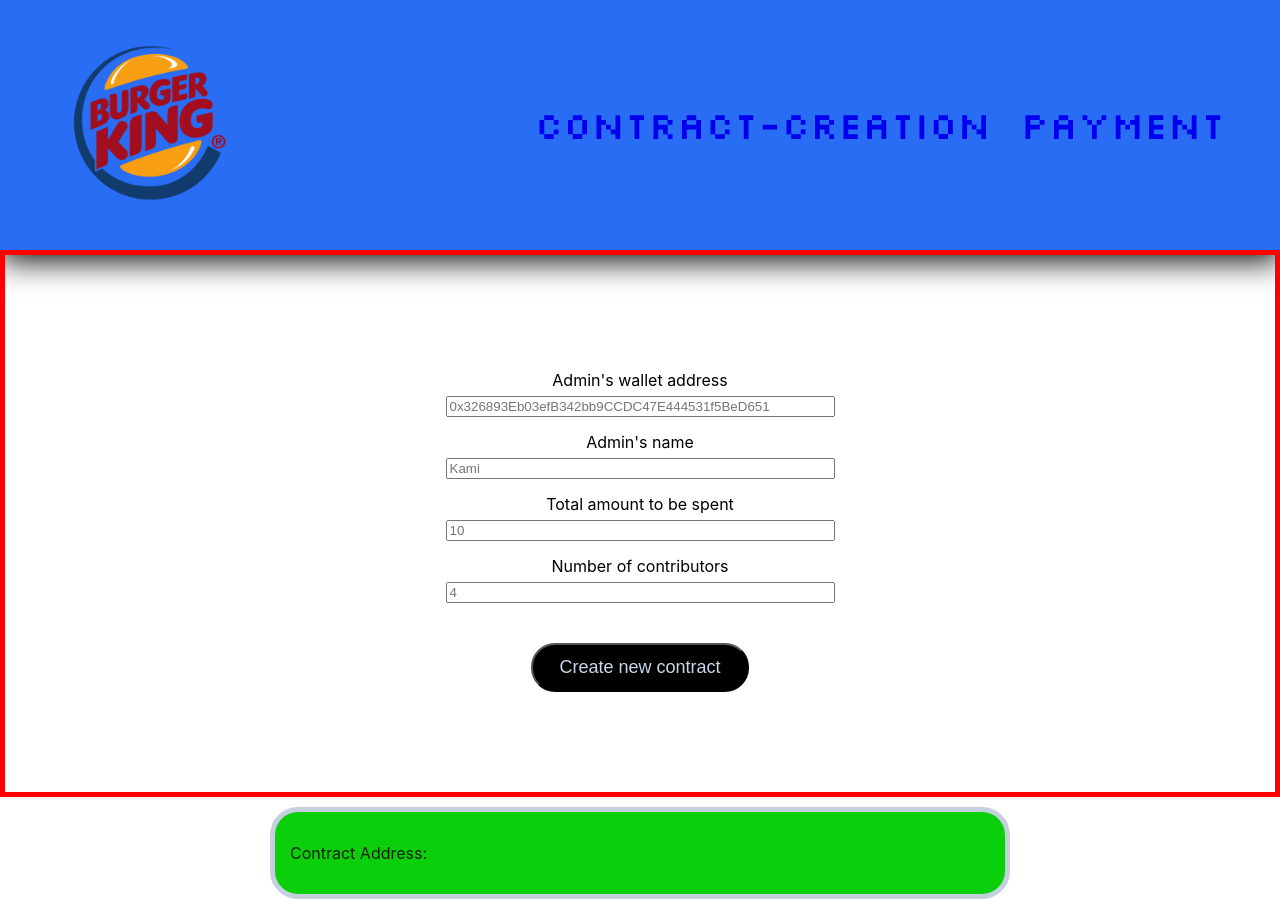
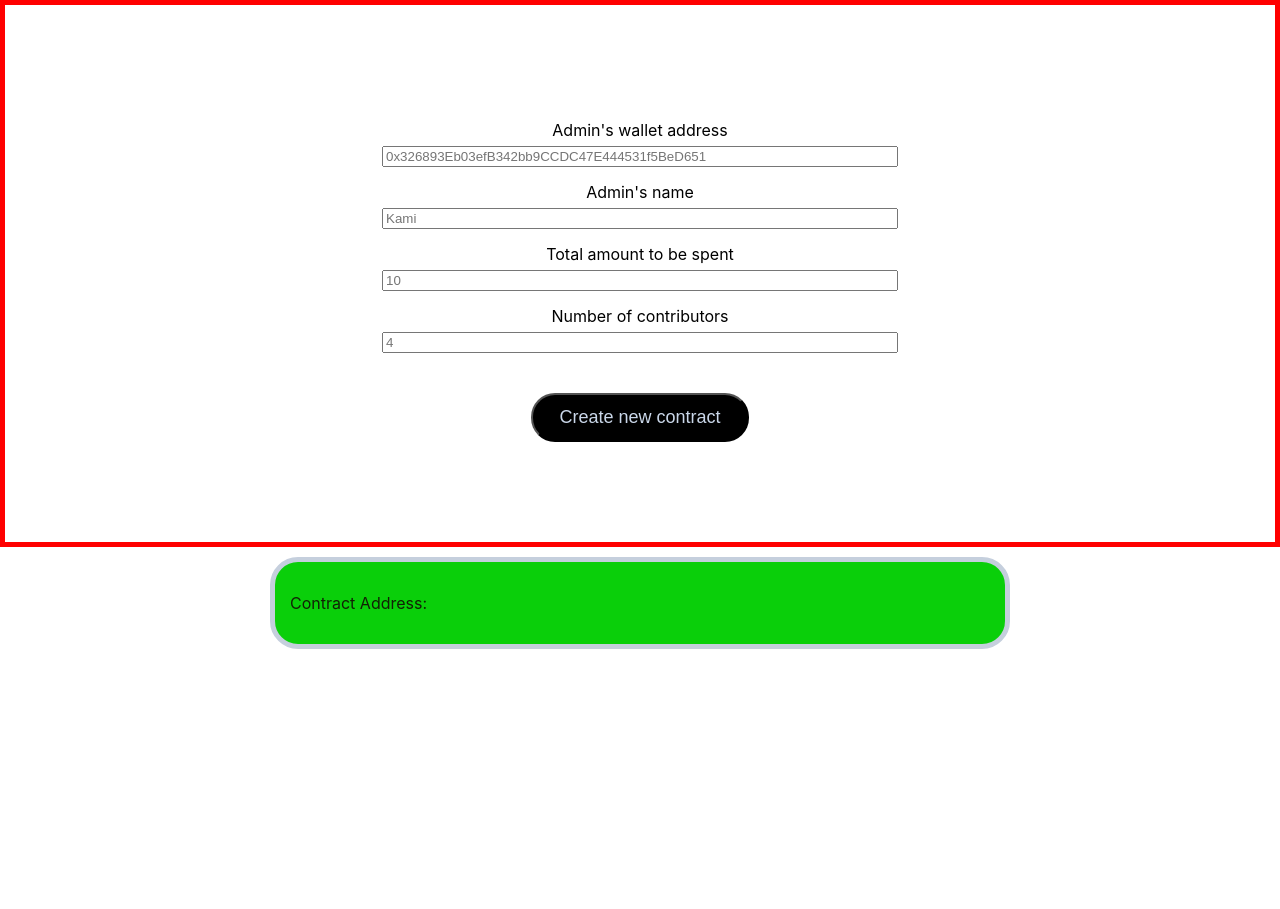
Before and after one commit to Banksy-said-hi/Dong-React, a React (Create React App) app: page /creation in a window 1280 px wide. After the commit the page ends 800 px from the top, so only its background shows below. Built offline with nearby package versions, Linux system fonts and the light colour scheme.

Commit message:
Improved Creation Page compatiblity with touch screen

```diff
--- a/src/App.css
+++ b/src/App.css
@@ -137,7 +137,6 @@
 
 .form {
   text-align: center;
-  background-color: ;
   padding-top: 100px;
   padding-bottom: 100px;
   border: 5px red solid;
@@ -150,7 +149,7 @@
 }
 
 .form input[type="text"] {
-  width: 30%;
+  width: 40%;
 }
 
 .button {
@@ -186,7 +185,6 @@
 .home-card {
   /* border: 10px solid rgb(4, 18, 39); */
   width: 100%;
-  border-bottom: 4px solid blue;
 }
 
 .home-card h1 {
--- a/src/components/Creation.js
+++ b/src/components/Creation.js
@@ -50,7 +50,6 @@ function Creation() {
 
     return (
         <div>
-            <Header></Header>
             <div>
                 <form className="form" onSubmit={handleContractCreation}>
                     <div>
@@ -81,8 +80,6 @@ function Creation() {
                     <div>{image}</div>
                 </div>
             </div>
-
-
         </div>
     );
 }
```
